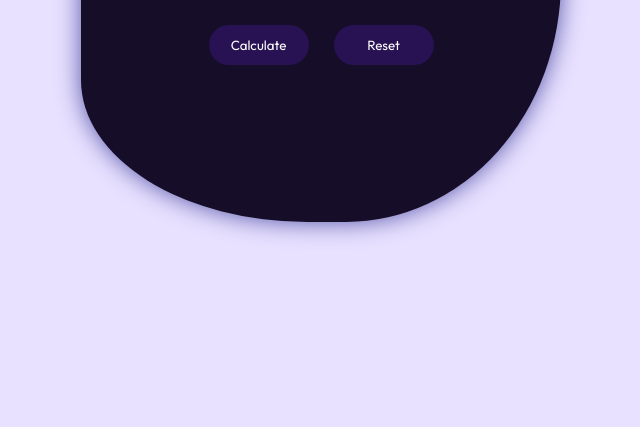
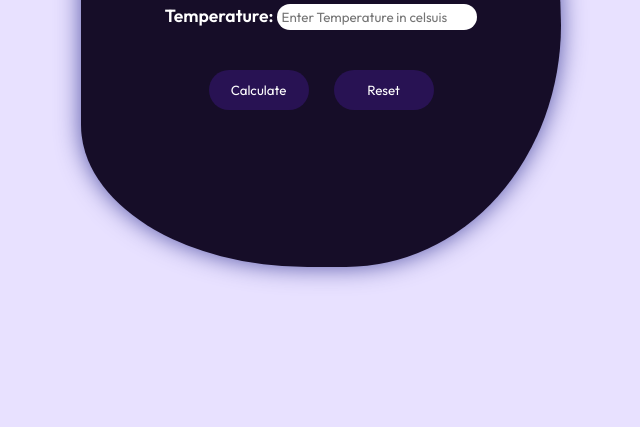
Before and after one commit to Basmola/temperature, a plain HTML site: page index.html in a window 1280 px wide. Shown: the part 373-800 px from the top of the page, without its empty margins (319-959 px from the left). Drawn offline with Linux system fonts and the light colour scheme.

Commit message:
Update main.css

```diff
--- a/main.css
+++ b/main.css
@@ -6,9 +6,10 @@
 }
 body{
     background-color:var(--body-color);
-    height: 40vw;
+    height: 100vh;
     display: flex;
     justify-content: center;
+    align-items: center;
 }
 :root{
     --body-color: rgb(232, 225, 255);
@@ -31,9 +32,6 @@ body{
     box-shadow: 0 0 25px var( --box-color);
     flex-direction: column;
     width: 30rem;
-    position: relative;
-    top: 10%;
-    margin: 4rem 0 0;
 }
 form{
     display: flex;
```
